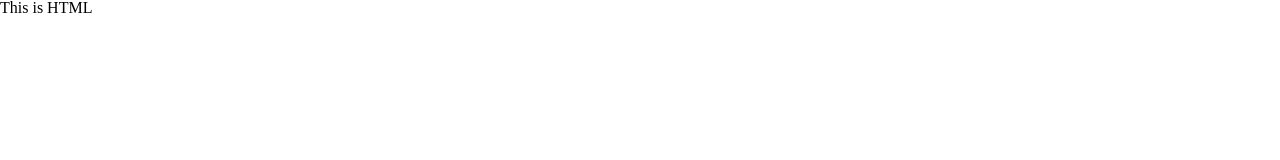
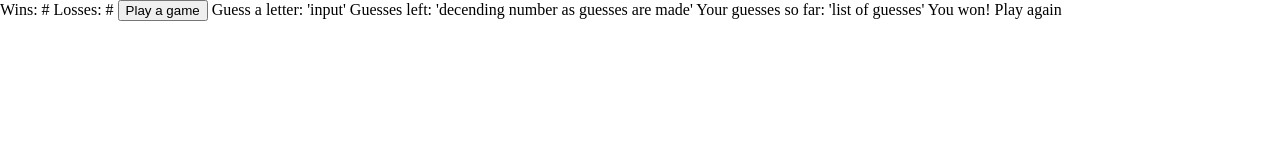
Before and after one commit to marclevetin/psychic-game, a plain HTML site: page index.html in a window 1280 px wide. Drawn offline with Linux system fonts and the light colour scheme.

Commit message:
basic HTML wireframe added.  JS started.

```diff
--- a/assets/javascript/game.js
+++ b/assets/javascript/game.js
@@ -0,0 +1,3 @@
+function startGame() {
+  console.log("Game started")
+}
--- a/index.html
+++ b/index.html
@@ -8,6 +8,16 @@
     <script type="text/javascript" src="assets/javascript/game.js"></script>
   </head>
   <body>
-    This is HTML
+    Wins: #
+    Losses: #
+    <button onClick="startGame()">Play a game</button>
+    Guess a letter:  'input'
+    Guesses left: 'decending number as guesses are made'
+    Your guesses so far: 'list of guesses'
+
+    You won!
+    Play again
+
+
   </body>
 </html>
```
